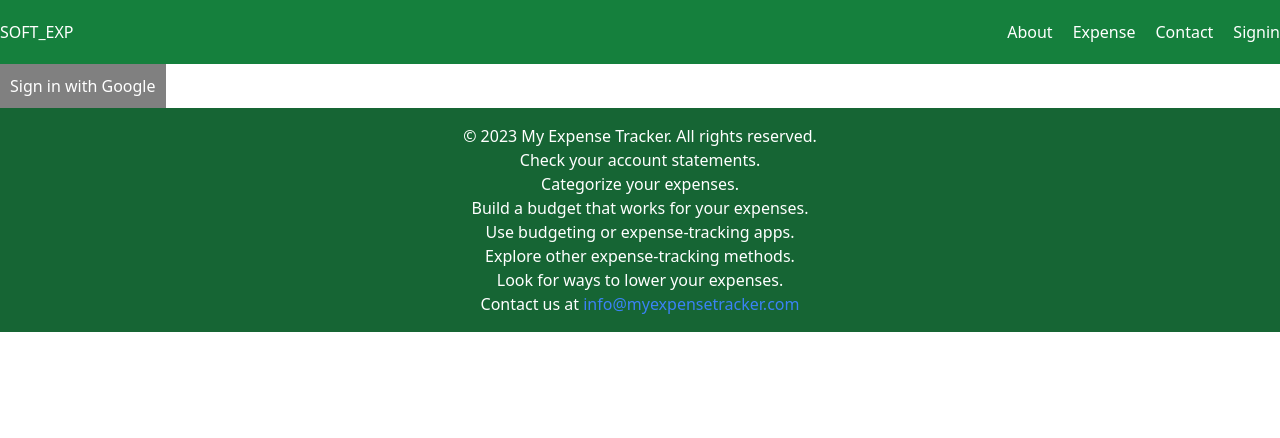
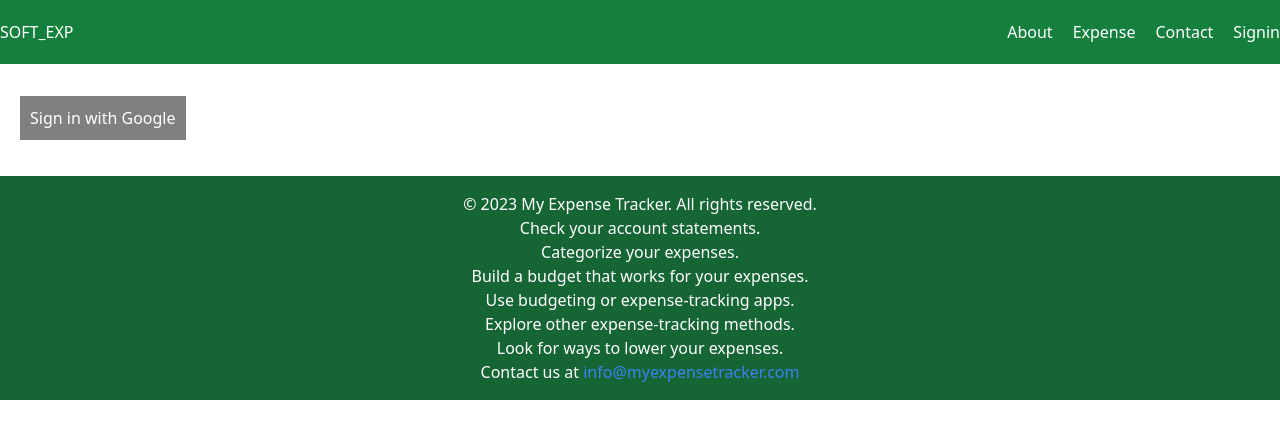
Before and after one commit to prudorexa/soft_exp, a React (Vite) app: page /Signin in a window 1280 px wide. Shown: the top 438 px of the page. Built offline with nearby package versions, Linux system fonts and the light colour scheme.

Commit message:
add heading

```diff
--- a/src/components/About.jsx
+++ b/src/components/About.jsx
@@ -13,6 +13,7 @@ const About = () => {
       <p className="text-lg text-gray-800">
         Thank you for choosing our expense tracker app. We hope it helps you achieve your financial goals!
       </p>
+      <img src="src/assets/istockphoto-1806905453-1024x1024.jpg" alt="width-100%" />
     </div>
   );
 };
--- a/src/components/Expense.jsx
+++ b/src/components/Expense.jsx
@@ -98,8 +98,8 @@ const ExpenseTracker = () => {
       <h1 className="text-3xl font-bold text-center text-red-500 mb-7">Expense Tracker</h1>
       <div className="balance">
         <p className="text-2xl font-bold text-center text-gray-800 mb-2">Balance: ${balance}</p>
-        <p className="text-2x1 font-bold text-center text-gray-800 mb-2">Total Salary: ${totalSalary}</p>
       </div>
+
       <form onSubmit={(e) => e.preventDefault() || handleAddExpense()}>
 
         <div className="mb-2">
@@ -139,14 +139,21 @@ const ExpenseTracker = () => {
         <td className="py-2 px-5 text-lg font-bold">{expense.category}</td>
         <td className="py-2 px-5 text-lg font-bold">{expense.name}</td>
         <td className="py-2 px-5 text-lg font-bold">${expense.amount}</td>
+
         <td className="py-2 px-5 text-lg font-bold">
-          <button onClick={()=> deleteExpense(character.id)} className='font-serif text-center bg-blue-500 mt-5 ml-2 p-2 px-8 text-gray-100 hover:text-gray-300 border border-gray-300 rounded-lg '>Delete </button>
+
+          <button onClick={()=> deleteExpense(character.id)} className='font-serif text-center bg-blue-500 mt-1 ml-1 p-2 px-3 text-gray-100 hover:text-gray-300 border border-gray-300 rounded-lg '>Delete </button>
         </td>
       </tr>
     ))}
-  </tbody>
+  </tbody >
+
 </table>
+<canvas ref={chartRef} />
+
+
     </div>
+
   );
 };
 
--- a/src/components/Signin.jsx
+++ b/src/components/Signin.jsx
@@ -4,7 +4,7 @@ function Signin() {
         onSuccess: tokenResponse => console.log(tokenResponse),
     });
     return (
-        <button onClick={() => login()} style={{background:"gray",color:"white",padding:"10px"}}>Sign in with Google {''}</button>
+        <button className='align-center mx-5 mb-9 mt-8 'onClick={() => login()} style={{background:"gray",color:"white",padding:"10px"}}>Sign in with Google {''}</button>
     );
 }
 
```
Also changed, not shown: src/assets/istockphoto-1806905453-1024x1024.jpg (added).
